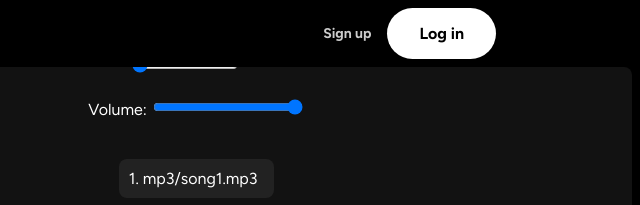
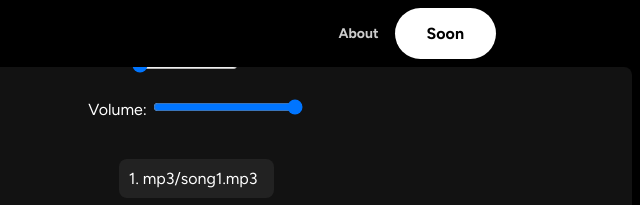
Before and after one commit to kevindkchan/crossfade, a plain HTML site: page index.html in a window 1280 px wide. Shown: the top 205 px of the page, 640-1280 px from the left. Drawn offline with Linux system fonts and the light colour scheme.

Commit message:
Update index.html

```diff
--- a/index.html
+++ b/index.html
@@ -17,10 +17,10 @@
     </a>
     <div class="right">
       <a class="signup" href="">
-        Sign up
+        About
       </a>
       <a class="login" href="">
-        Log in
+        Soon
       </a>
     </div>
   </div>
```
